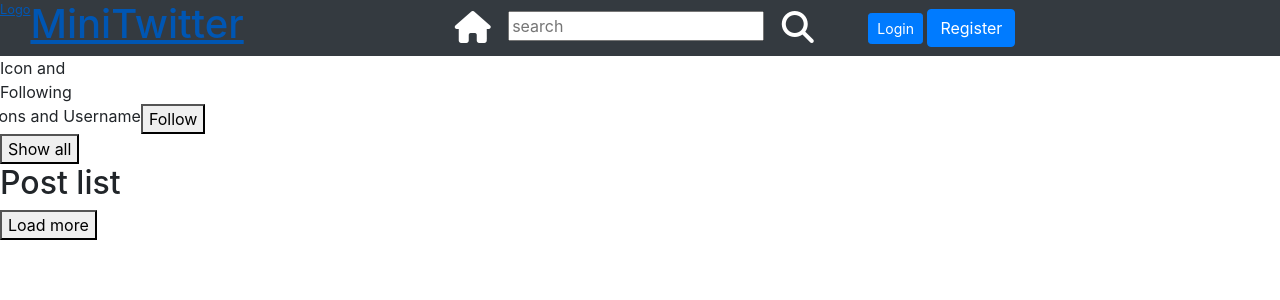
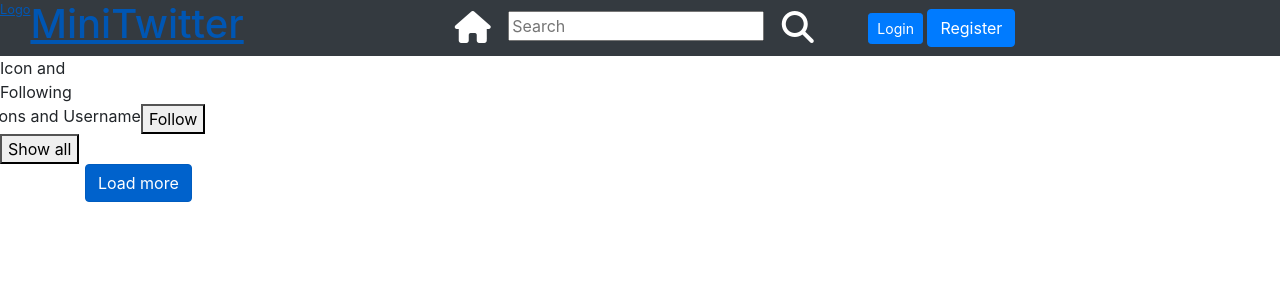
Before and after one commit to alphaClass6143/CI_PP4_mini-twitter, a Django app: page / in a window 1280 px wide. Shown: the top 300 px of the page. Run offline with Django 4.2, Linux system fonts and the light colour scheme; data that the repository does not hold is empty; some libraries are stand-ins or nearby versions.

Commit message:
Added basic index design

```diff
--- a/home/models.py
+++ b/home/models.py
@@ -67,8 +67,8 @@ class User(AbstractBaseUser, PermissionsMixin):
 
     objects = CustomUserManager()
 
-    USERNAME_FIELD = 'email'
-    REQUIRED_FIELDS = ['username', 'password']
+    USERNAME_FIELD = 'username'
+    REQUIRED_FIELDS = ['email', 'password']
 
 
 
--- a/templates/base.html
+++ b/templates/base.html
@@ -33,7 +33,7 @@
 
             <div class="col">
                 <a href="{% url 'home' %}" class="btn"><i class="fa-solid fa-house fa-inverse fa-2x"></i></a>
-                <input type="text" placeholder="search">
+                <input type="text" placeholder="Search">
                 <!-- TODO: Replace with actual search link -->
                 <a href="{% url 'home' %}" class="btn"><i class="fa-solid fa-magnifying-glass fa-inverse fa-2x"></i></a>
             </div>
--- a/templates/index.html
+++ b/templates/index.html
@@ -15,51 +15,41 @@
     </div>
     <button>Show all</button>
 </aside>
-<main>
+<main class="container">
     <!-- Write new post -->
-    <div>
-
     {% if request.user.is_authenticated %}
+    <div class="card text-center">
         <form method="post" action="{% url 'new_post' %}">
             {% csrf_token %}
             <!-- {{ form }} -->
-                <textarea placeholder="Tell us your thoughts" id="content" name="content"></textarea>
+            <textarea placeholder="Tell us your thoughts" id="content" name="content" style="width:90%"></textarea>
             <button class="btn btn-primary" type="submit"><i class="fa-solid fa-paper-plane"></i></button>
         </form>
+    </div>
     {% endif %}
-
-    </div>
-    <h2>Post list</h2>
     <div id="post-list">
 
         {% for post in post_list %}
-            <div class="post">
-                <div>
-                    <div>
+            <a class="post card bg-light mb-3" style="max-width: 30rem;">
+                <div class="card-header">
+                    <a class="card-title" href="{% url 'profile' post.user.username %}">
                         <i class="fa-solid fa-user"></i>
-                        <a href="{% url 'profile' post.user.username %}">{{ post.user.username }}</a>
+                        <span>{{ post.user.username }}</span>
+                    </a>
                 </div>
-                    <div>
-                        {% if user == post.profile.user %}
-                            <a href="">Edit</a>
-                            <a href="">Delete</a>
-                        {% endif %}
-                    </div>
-
-                </div>
-                <a href="{% url 'view_post' post.id %}">
+                <a class="card-body card-text" href="{% url 'view_post' post.id %}">
                     {{ post.content }}
                 </a>
-                <div class="post-bottom-preview">
+                <div class="post-bottom-preview card-footer" >
                     <i class="fa-solid fa-message"></i>
 
                 </div>
 
-            </div>
+            </a>
         {% endfor %}
     </div>
-    <div id="more-posts-control">
-        <button id="load-tweets-btn" class="active">Load more</button>
+    <div id="more-posts-control" class="text-center">
+        <button id="load-tweets-btn" class="btn btn-primary active">Load more</button>
         <div id="loading-icon" class="lds-ellipsis"><div></div><div></div><div></div><div></div></div>
     </div>
 
@@ -68,10 +58,8 @@
 
 #load-tweets-btn {
     display:none;
-    color:green;
 }
 #load-tweets-btn.active {
-    color:black;
     display:block;
 }
 
```
Lines whose indentation alone changed are shown as unchanged.
